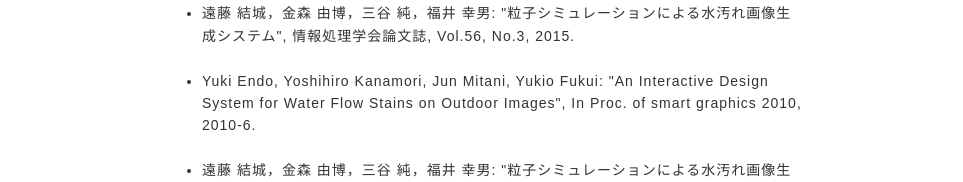
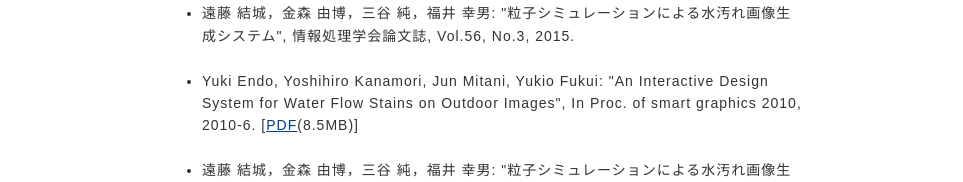
Before and after one commit to endo-yuki-t/endo-yuki-t.github.io, a plain HTML site: page projects/waterstain/index.html in a window 1280 px wide. Shown: the part 1812-1994 px from the top of the page, without its empty margins (158-1121 px from the left). Drawn offline with Linux system fonts and the light colour scheme.

Commit message:
Update index.html

```diff
--- a/projects/waterstain/index.html
+++ b/projects/waterstain/index.html
@@ -45,7 +45,7 @@ realistic outdoor images in the field of film production and scene production. T
 <h3>Publication</h3>
 <ul>
 	<li>遠藤 結城，金森 由博，三谷 純，福井 幸男: "粒子シミュレーションによる水汚れ画像生成システム", 情報処理学会論文誌, Vol.56, No.3, 2015. <br><br></li>
-	<li>Yuki Endo, Yoshihiro Kanamori, Jun Mitani, Yukio Fukui: "An Interactive Design System for Water Flow Stains on Outdoor Images", In Proc. of smart graphics 2010, 2010-6.<br><br></li>
+	<li>Yuki Endo, Yoshihiro Kanamori, Jun Mitani, Yukio Fukui: "An Interactive Design System for Water Flow Stains on Outdoor Images", In Proc. of smart graphics 2010, 2010-6. [<a href="https://endo-yuki-t.github.io/pdf/sg10_endo.pdf">PDF</a>(8.5MB)]<br><br></li>
 	<li>遠藤 結城，金森 由博，三谷 純，福井 幸男: "粒子シミュレーションによる水汚れ画像生成システム", Visual Computing/グラフィクスとCAD合同シンポジウム2010, 2010-6 (<font color=red>優秀研究発表賞受賞</font>).<br><br></li>
 	<li>遠藤 結城, 金森 由博, 三谷 純, 福井 幸男: "粒子シミュレーションによる水汚れ画像生成システム", NICOGRAPH 2010 春季大会, 2010-3. <br><br></li>
 
```
